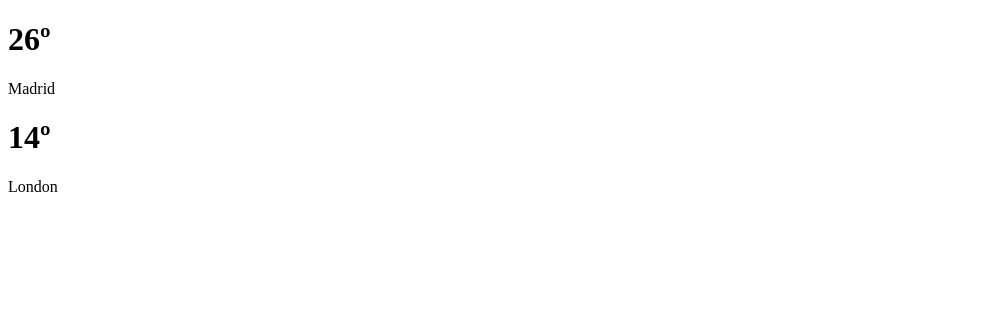
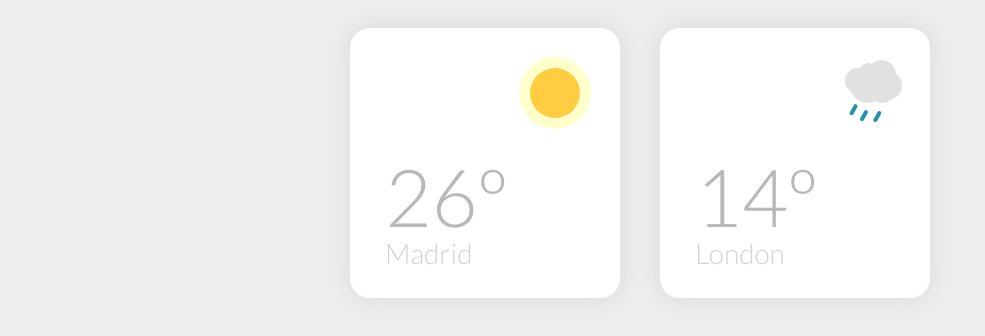
Before and after one commit to mikulgohil/examples, a plain HTML site: page css-wether/index.html in a window 1280 px wide. Shown: the whole page, without its empty margins (0-985 px from the left). Drawn offline with Linux system fonts and the light colour scheme.

Commit message:
Css added

```diff
--- a/css-wether/index.html
+++ b/css-wether/index.html
@@ -4,7 +4,237 @@
 <head>
     <title>Weather app</title>
     <style type="text/css">
+        @import url(http://fonts.googleapis.com/css?family=Lato:100,300,400,700,900);
+body {
+  background-color: #EEEEEE;
+}
 
+*, *:before, *:after {
+  box-sizing: border-box;
+}
+
+.weather-wrapper {
+  display: -webkit-box;
+  display: -webkit-flex;
+  display: -ms-flexbox;
+  display: flex;
+  -webkit-box-orient: horizontal;
+  -webkit-box-direction: normal;
+  -webkit-flex-direction: row;
+      -ms-flex-direction: row;
+          flex-direction: row;
+  -webkit-flex-wrap: wrap;
+      -ms-flex-wrap: wrap;
+          flex-wrap: wrap;
+  -webkit-box-pack: center;
+  -webkit-justify-content: center;
+      -ms-flex-pack: center;
+          justify-content: center;
+}
+
+.weather-card {
+  margin: 20px 20px;
+  border-radius: 20px;
+  position: relative;
+  overflow: hidden;
+  width: 270px;
+  height: 270px;
+  background-color: white;
+  box-shadow: 0px 0px 25px 1px rgba(50, 50, 50, 0.1);
+  -webkit-animation: appear 500ms ease-out forwards;
+          animation: appear 500ms ease-out forwards;
+}
+.weather-card h1 {
+  position: absolute;
+  font-family: 'Lato', sans-serif;
+  font-weight: 300;
+  font-size: 80px;
+  color: #B8B8B8;
+  bottom: 0;
+  left: 35px;
+  opacity: 0;
+  -webkit-transform: translateX(150px);
+      -ms-transform: translateX(150px);
+          transform: translateX(150px);
+  -webkit-animation: title-appear 500ms ease-out 500ms forwards;
+          animation: title-appear 500ms ease-out 500ms forwards;
+}
+.weather-card p {
+  position: absolute;
+  font-family: 'Lato', sans-serif;
+  font-weight: 300;
+  font-size: 28px;
+  color: #d2d2d2;
+  bottom: 0;
+  left: 35px;
+  -webkit-animation: title-appear 1s ease-out 500ms forwards;
+          animation: title-appear 1s ease-out 500ms forwards;
+}
+
+.weather-icon {
+  position: relative;
+  width: 50px;
+  height: 50px;
+  top: 0;
+  float: right;
+  margin: 40px 40px 0 0;
+  -webkit-animation: weather-icon-move 5s ease-in-out infinite;
+          animation: weather-icon-move 5s ease-in-out infinite;
+}
+
+.sun {
+  background: #FFCD41;
+  border-radius: 50%;
+  box-shadow: rgba(255, 255, 0, 0.1) 0 0 0 4px;
+  -webkit-animation: light 800ms ease-in-out infinite alternate, weather-icon-move 5s ease-in-out infinite;
+          animation: light 800ms ease-in-out infinite alternate, weather-icon-move 5s ease-in-out infinite;
+}
+
+@-webkit-keyframes light {
+  from {
+    box-shadow: rgba(255, 255, 0, 0.2) 0 0 0 10px;
+  }
+  to {
+    box-shadow: rgba(255, 255, 0, 0.2) 0 0 0 17px;
+  }
+}
+
+@keyframes light {
+  from {
+    box-shadow: rgba(255, 255, 0, 0.2) 0 0 0 10px;
+  }
+  to {
+    box-shadow: rgba(255, 255, 0, 0.2) 0 0 0 17px;
+  }
+}
+.cloud {
+  margin-right: 60px;
+  background: #e1e1e1;
+  border-radius: 20px;
+  width: 25px;
+  height: 25px;
+  box-shadow: #e1e1e1 24px -6px 0 2px, #e1e1e1 10px 5px 0 5px, #e1e1e1 30px 5px 0 2px, #e1e1e1 11px -8px 0 -3px, #e1e1e1 25px 11px 0 -1px;
+}
+.cloud:after {
+  content: "";
+  position: absolute;
+  border-radius: 10px;
+  background-color: transparent;
+  width: 4px;
+  height: 12px;
+  left: 0;
+  top: 31px;
+  -webkit-transform: rotate(30deg);
+      -ms-transform: rotate(30deg);
+          transform: rotate(30deg);
+  -webkit-animation: rain 800ms ease-in-out infinite alternate;
+          animation: rain 800ms ease-in-out infinite alternate;
+}
+
+@-webkit-keyframes rain {
+  from {
+    box-shadow: #2092A9 8px 0px, #2092A9 32px -6px, #2092A9 20px 0px;
+  }
+  to {
+    box-shadow: #2092A9 8px 6px, #2092A9 32px 0px, #2092A9 20px 6px;
+  }
+}
+
+@keyframes rain {
+  from {
+    box-shadow: #2092A9 8px 0px, #2092A9 32px -6px, #2092A9 20px 0px;
+  }
+  to {
+    box-shadow: #2092A9 8px 6px, #2092A9 32px 0px, #2092A9 20px 6px;
+  }
+}
+@-webkit-keyframes weather-icon-move {
+  50% {
+    -webkit-transform: translateY(-8px);
+            transform: translateY(-8px);
+  }
+}
+@keyframes weather-icon-move {
+  50% {
+    -webkit-transform: translateY(-8px);
+            transform: translateY(-8px);
+  }
+}
+.inspiration {
+  color: #aeaeae;
+  font-family: 'Lato', sans-serif;
+  font-weight: 300;
+  font-size: 24px;
+  text-align: center;
+}
+.inspiration a {
+  color: #FA565F;
+  font-weight: 400;
+  -webkit-animation: all 300ms ease-in-out;
+          animation: all 300ms ease-in-out;
+}
+
+@-webkit-keyframes appear {
+  0% {
+    -webkit-transform: scale(0);
+            transform: scale(0);
+  }
+  50% {
+    -webkit-transform: scale(1.05);
+            transform: scale(1.05);
+  }
+  75% {
+    -webkit-transform: scale(0.95);
+            transform: scale(0.95);
+  }
+  100% {
+    -webkit-transform: scale(1);
+            transform: scale(1);
+  }
+}
+
+@keyframes appear {
+  0% {
+    -webkit-transform: scale(0);
+            transform: scale(0);
+  }
+  50% {
+    -webkit-transform: scale(1.05);
+            transform: scale(1.05);
+  }
+  75% {
+    -webkit-transform: scale(0.95);
+            transform: scale(0.95);
+  }
+  100% {
+    -webkit-transform: scale(1);
+            transform: scale(1);
+  }
+}
+@-webkit-keyframes title-appear {
+  from {
+    opacity: 0;
+    -webkit-transform: translateX(150px);
+            transform: translateX(150px);
+  }
+  to {
+    opacity: 1;
+    -webkit-transform: translateX(0px);
+            transform: translateX(0px);
+  }
+}
+@keyframes title-appear {
+  from {
+    opacity: 0;
+    -webkit-transform: translateX(150px);
+            transform: translateX(150px);
+  }
+  to {
+    opacity: 1;
+    -webkit-transform: translateX(0px);
+            transform: translateX(0px);
+  }
+}
 
     </style>
 </head>
```
